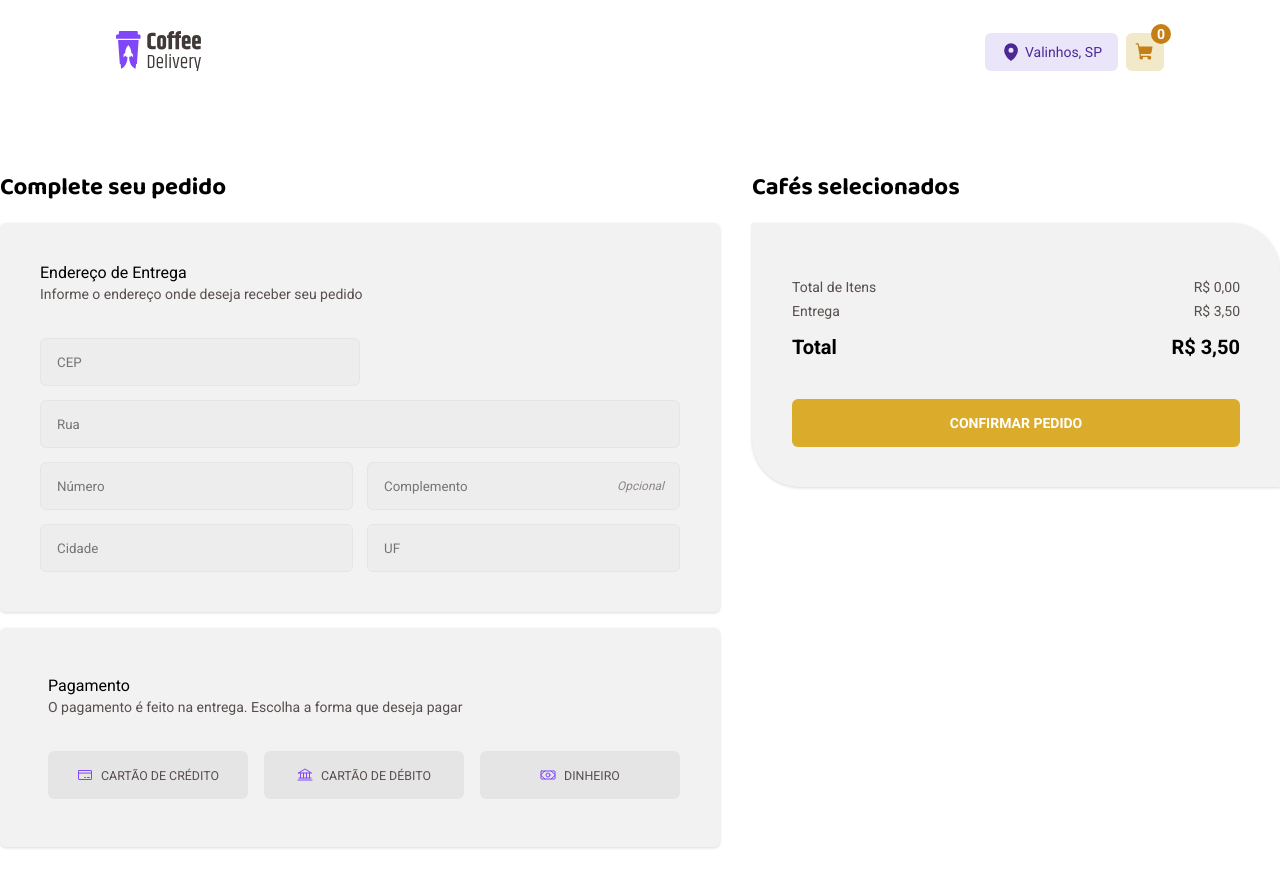
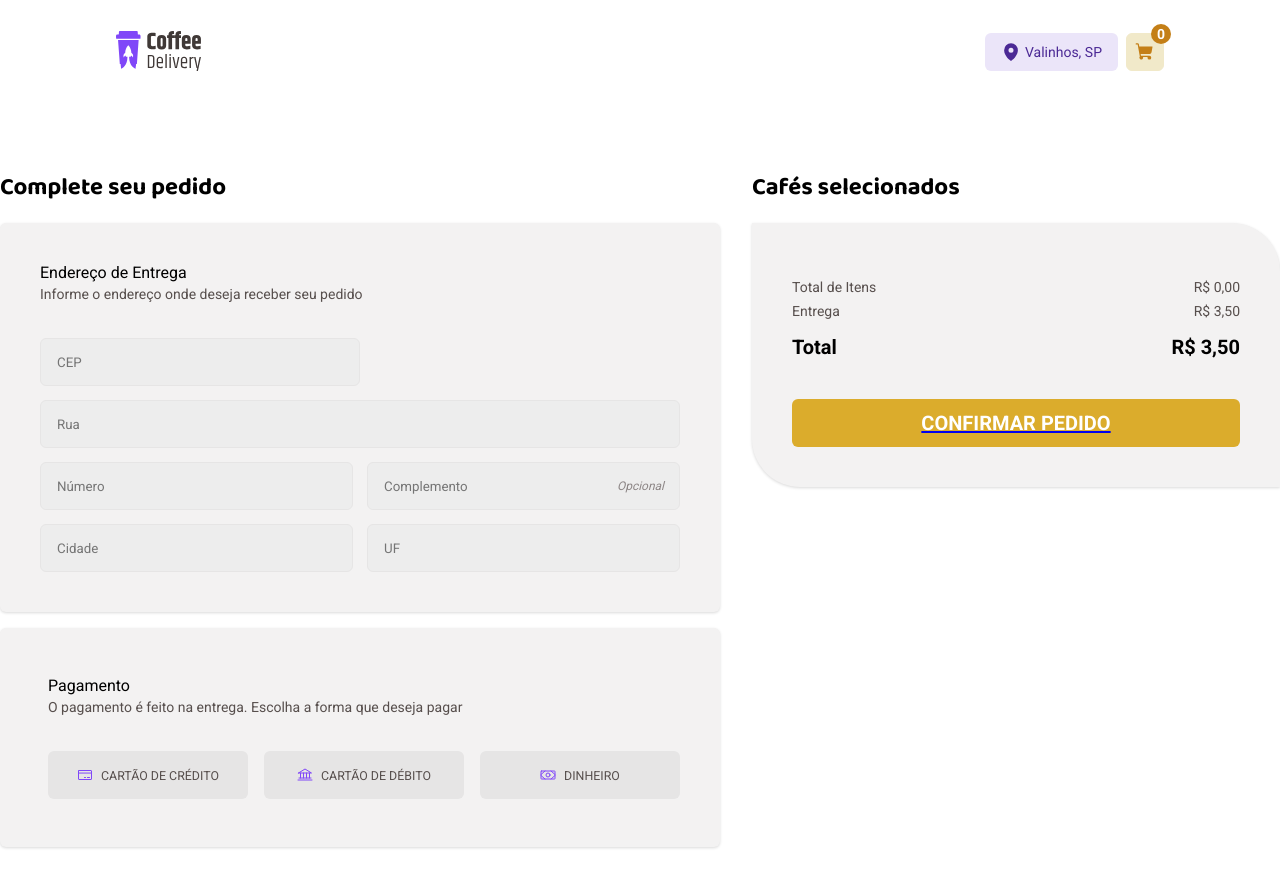
Before and after one commit to gabrielviol/coffee-delivery, a React (Vite) app in the folder coffee-delivery/: page /checkout in a window 1280 px wide. Shown: the top 888 px of the page. Built offline with nearby package versions, Linux system fonts and the light colour scheme.

Commit message:
Configurando estilo do botão de submit

```diff
--- a/coffee-delivery/src/pages/Checkout/components/Summary/index.tsx
+++ b/coffee-delivery/src/pages/Checkout/components/Summary/index.tsx
@@ -51,11 +51,14 @@ export function Summary() {
             <h2>Total</h2>
             <h2>{formatPrice(total)}</h2>
           </div>
+
           <Link to="/success">
-              <p>
+          <button >
             Confirmar Pedido
-              </p>
+          </button>
           </Link>
+
+
 
         </SummaryTotal>
       </SummaryContent>
--- a/coffee-delivery/src/pages/Checkout/components/Summary/styles.ts
+++ b/coffee-delivery/src/pages/Checkout/components/Summary/styles.ts
@@ -35,9 +35,18 @@ export const SummaryTotal = styled.div`
     margin-top: 0.5rem;
     font-size: 1.25rem;
   }
+  button{
+    font-size: 20px;
+    font-weight: 700;
+    border: none;
+    text-transform: uppercase;
+    text-decoration: none;
+    color: ${(props) => props.theme['white']};
+    background-color: ${(props) => props.theme['yellow']};
+    cursor: pointer;
+  }
+`
 
-
-`
 export const Link = styled(NavLink)`
     display: flex;
     align-items: center;
@@ -47,18 +56,9 @@ export const Link = styled(NavLink)`
     border-radius: 6px;
     border: none;
     background-color: ${(props) => props.theme['yellow']};
-    text-transform: uppercase;
-    color: ${(props) => props.theme['white']};
-    font-weight: 700;
-    text-decoration: none;
     cursor: pointer;
     &:hover {
       transition: background 0.3s;
       background-color: ${(props) => props.theme['yellow-dark']};
     }
-
-    p{
-      color: ${(props) => props.theme['white']};
-
-    }
 `
--- a/coffee-delivery/src/pages/Checkout/index.tsx
+++ b/coffee-delivery/src/pages/Checkout/index.tsx
@@ -14,10 +14,8 @@ export const Checkout = () => {
   return (
     <CheckoutContainer>
       <LeftContainer>
-        <FormProvider>
           <Address />
           <Payment />
-        </FormProvider>
       </LeftContainer>
 
       <RightContainer>
```
Lines whose indentation alone changed are shown as unchanged.
